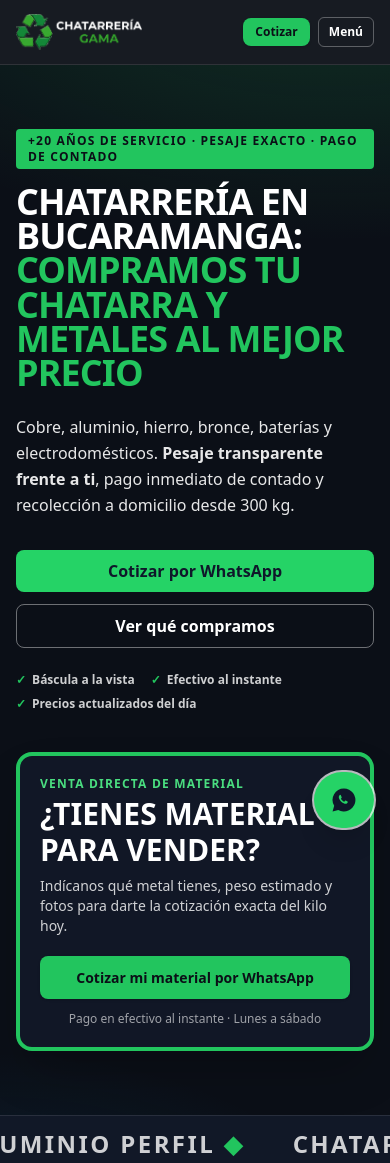
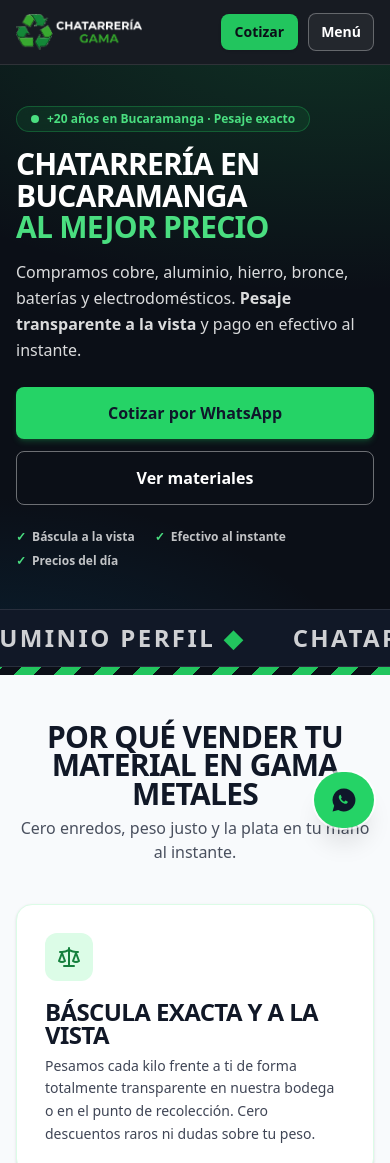
Before and after one commit to UziWrld/gamaweb, an Astro site: page / in a window 390 px wide. Shown: the top 1163 px of the page. Built offline with nearby package versions, Linux system fonts and the light colour scheme; Astro itself is replaced by a stand-in of ours.

Commit message:
refactor(hero): declutter hero for mobile, balance typography, and restore button stature

```diff
--- a/src/components/Header.astro
+++ b/src/components/Header.astro
@@ -15,12 +15,12 @@ const current = (href: string) => (path.startsWith(href) ? 'page' : undefined);
       {NAV.map((i) => <a href={i.href} aria-current={current(i.href)} class="text-sm font-semibold hover:text-copper-400 aria-[current=page]:text-copper-400 transition">{i.label}</a>)}
     </nav>
 
-    <div class="flex items-center gap-2 sm:gap-3">
-      <a href={waLink(priceListMessage())} target="_blank" rel="noopener noreferrer" class="btn btn-primary !px-3 !py-1.5 sm:!px-4 sm:!py-2 text-xs sm:text-sm font-extrabold whitespace-nowrap">
+    <div class="flex items-center gap-2.5">
+      <a href={waLink(priceListMessage())} target="_blank" rel="noopener noreferrer" class="btn btn-primary !px-3.5 !py-2 text-sm font-extrabold whitespace-nowrap">
         <span>Cotizar</span><span class="hidden sm:inline"> mi material</span>
       </a>
       <details class="relative md:hidden">
-        <summary class="cursor-pointer list-none rounded-md border border-white/30 px-2.5 py-1.5 sm:px-3 sm:py-2 text-xs sm:text-sm font-bold">Menú</summary>
+        <summary class="cursor-pointer list-none rounded-lg border border-white/30 px-3 py-2 text-sm font-bold bg-white/5 hover:bg-white/10 transition">Menú</summary>
         <nav aria-label="Menú móvil" class="absolute right-0 mt-2 w-56 rounded-lg bg-brand-900 border border-brand-800 p-2 shadow-xl">
           {NAV.map((i) => <a href={i.href} class="block rounded px-3 py-3 font-semibold hover:bg-white/10">{i.label}</a>)}
         </nav>
--- a/src/components/MaterialCard.astro
+++ b/src/components/MaterialCard.astro
@@ -147,7 +147,7 @@ const theme = METAL_THEMES[m.slug] ?? {
   <!-- Bloque de conversión con llamada única y directa -->
   <div class="mt-auto pt-5">
     <a
-      class="btn btn-primary w-full text-sm sm:text-base font-extrabold shadow-sm hover:shadow-md transition text-center py-2.5 sm:py-3 px-3 sm:px-4"
+      class="btn btn-primary w-full text-base font-extrabold shadow-sm hover:shadow-md transition text-center py-3 px-4"
       href={waLink(quoteMessage({ material: m.name }))}
       target="_blank"
       rel="noopener noreferrer"
--- a/src/pages/index.astro
+++ b/src/pages/index.astro
@@ -42,36 +42,41 @@ const clientSegments = [
 <Layout {...PAGES.home} jsonLd={[websiteSchema(siteUrl), businessSchema(siteUrl), faqSchema(HOME_FAQS)]}>
   <!-- HERO -->
   <section class="hero-bg text-white">
-    <div class="container-x grid gap-10 py-16 sm:py-24 lg:grid-cols-[1.4fr_1fr] lg:items-center">
+    <div class="container-x grid gap-10 py-10 sm:py-20 lg:grid-cols-[1.3fr_1fr] lg:items-center">
       <div>
-        <p class="mb-4 inline-block rounded bg-copper-500 px-3 py-1 text-xs font-extrabold uppercase tracking-widest text-brand-950">
-          +{SITE.yearsOfExperience} años de servicio · Pesaje exacto · Pago de contado
-        </p>
-        <h1 class="text-4xl sm:text-6xl lg:text-7xl">
-          Chatarrería en Bucaramanga: <span class="text-copper-500">compramos tu chatarra y metales al mejor precio</span>
+        <div class="mb-4 inline-flex items-center gap-2 rounded-full border border-copper-500/30 bg-copper-500/10 px-3.5 py-1 text-xs font-bold text-copper-400 backdrop-blur-sm">
+          <span class="h-2 w-2 rounded-full bg-copper-400"></span>
+          <span>+{SITE.yearsOfExperience} años en Bucaramanga · Pesaje exacto</span>
+        </div>
+        <h1 class="font-display font-extrabold uppercase text-3xl sm:text-5xl lg:text-6xl leading-[1.05] sm:leading-[0.95] tracking-tight">
+          Chatarrería en Bucaramanga <span class="text-copper-400 block sm:inline sm:ml-2">al mejor precio</span>
         </h1>
-        <p class="mt-6 max-w-xl text-base sm:text-lg text-white/90 leading-relaxed">
-          Cobre, aluminio, hierro, bronce, baterías y electrodomésticos. <strong>Pesaje transparente frente a ti</strong>, pago inmediato de contado y recolección a domicilio desde {SITE.pickup.minKg} kg.
+        <p class="mt-4 max-w-xl text-base sm:text-lg text-white/85 leading-relaxed">
+          Compramos cobre, aluminio, hierro, bronce, baterías y electrodomésticos. <strong>Pesaje transparente a la vista</strong> y pago en efectivo al instante.
         </p>
 
-        <div class="mt-8 flex flex-col sm:flex-row gap-3">
-          <a class="btn btn-wa w-full sm:w-auto text-base sm:text-lg text-center" href={waLink(generalMessage())} target="_blank" rel="noopener noreferrer">Cotizar por WhatsApp</a>
-          <a class="btn btn-ghost w-full sm:w-auto text-base sm:text-lg text-center" href="/materiales/">Ver qué compramos</a>
+        <div class="mt-6 flex flex-col sm:flex-row gap-3">
+          <a class="btn btn-wa w-full sm:w-auto text-base sm:text-lg font-extrabold text-center py-3.5 px-6 shadow-md shadow-wa/20" href={waLink(generalMessage())} target="_blank" rel="noopener noreferrer">
+            Cotizar por WhatsApp
+          </a>
+          <a class="btn btn-ghost w-full sm:w-auto text-base sm:text-lg text-center py-3.5 px-5 hover:bg-white/10" href="/materiales/">
+            Ver materiales
+          </a>
         </div>
 
-        <div class="mt-6 flex flex-wrap items-center gap-y-2 gap-x-4 text-xs sm:text-sm font-semibold text-white/80">
-          <span class="flex items-center gap-1.5"><span class="text-copper-500 font-bold">✓</span> Báscula a la vista</span>
-          <span class="flex items-center gap-1.5"><span class="text-copper-500 font-bold">✓</span> Efectivo al instante</span>
-          <span class="flex items-center gap-1.5"><span class="text-copper-500 font-bold">✓</span> Precios actualizados del día</span>
+        <div class="mt-6 flex flex-wrap items-center gap-y-2 gap-x-5 text-xs sm:text-sm font-semibold text-white/75">
+          <span class="flex items-center gap-1.5"><span class="text-copper-400 font-bold">✓</span> Báscula a la vista</span>
+          <span class="flex items-center gap-1.5"><span class="text-copper-400 font-bold">✓</span> Efectivo al instante</span>
+          <span class="flex items-center gap-1.5"><span class="text-copper-400 font-bold">✓</span> Precios del día</span>
         </div>
       </div>
 
-      <!-- Tarjeta de cotización directa para vendedores (filtra curiosos y competencia) -->
-      <aside class="sm:rotate-1 rounded-2xl border-4 border-copper-500 bg-brand-900/95 p-5 sm:p-6 text-white shadow-2xl border-opacity-100" aria-label="Cotización de material">
+      <!-- Tarjeta de cotización en columna derecha para pantallas grandes (en móvil se oculta para no saturar) -->
+      <aside class="hidden lg:block rotate-1 rounded-2xl border-4 border-copper-500 bg-brand-900/95 p-6 text-white shadow-2xl" aria-label="Cotización de material">
         <p class="text-xs font-extrabold uppercase tracking-widest text-copper-400">Venta directa de material</p>
-        <p class="mt-1 font-display text-3xl sm:text-4xl font-extrabold uppercase text-white">¿Tienes material para vender?</p>
+        <p class="mt-1 font-display text-4xl font-extrabold uppercase text-white">¿Tienes material para vender?</p>
         <p class="mt-2 text-sm text-white/80">Indícanos qué metal tienes, peso estimado y fotos para darte la cotización exacta del kilo hoy.</p>
-        <a class="btn btn-primary mt-5 w-full text-sm sm:text-base font-extrabold text-center py-3" href={waLink(priceListMessage())} target="_blank" rel="noopener noreferrer">Cotizar mi material por WhatsApp</a>
+        <a class="btn btn-primary mt-5 w-full text-base font-extrabold text-center py-3.5" href={waLink(priceListMessage())} target="_blank" rel="noopener noreferrer">Cotizar mi material por WhatsApp</a>
         <p class="mt-3 text-center text-xs text-white/60">Pago en efectivo al instante · Lunes a sábado</p>
       </aside>
     </div>
--- a/src/styles/global.css
+++ b/src/styles/global.css
@@ -28,7 +28,7 @@
 }
 
 @layer components {
-  .btn { @apply inline-flex items-center justify-center gap-2 rounded-lg px-4 py-2.5 sm:px-5 sm:py-3 text-sm sm:text-base font-bold transition text-center leading-snug; }
+  .btn { @apply inline-flex items-center justify-center gap-2 rounded-lg px-5 py-3 text-base font-bold transition text-center; }
   .btn-primary { @apply bg-copper-500 text-brand-950 hover:bg-copper-400 shadow-sm font-extrabold; }
   .btn-wa { @apply bg-wa text-ink hover:brightness-95 font-extrabold; }
   .btn-ghost { @apply border border-white/40 text-white hover:bg-white/10; }
```
